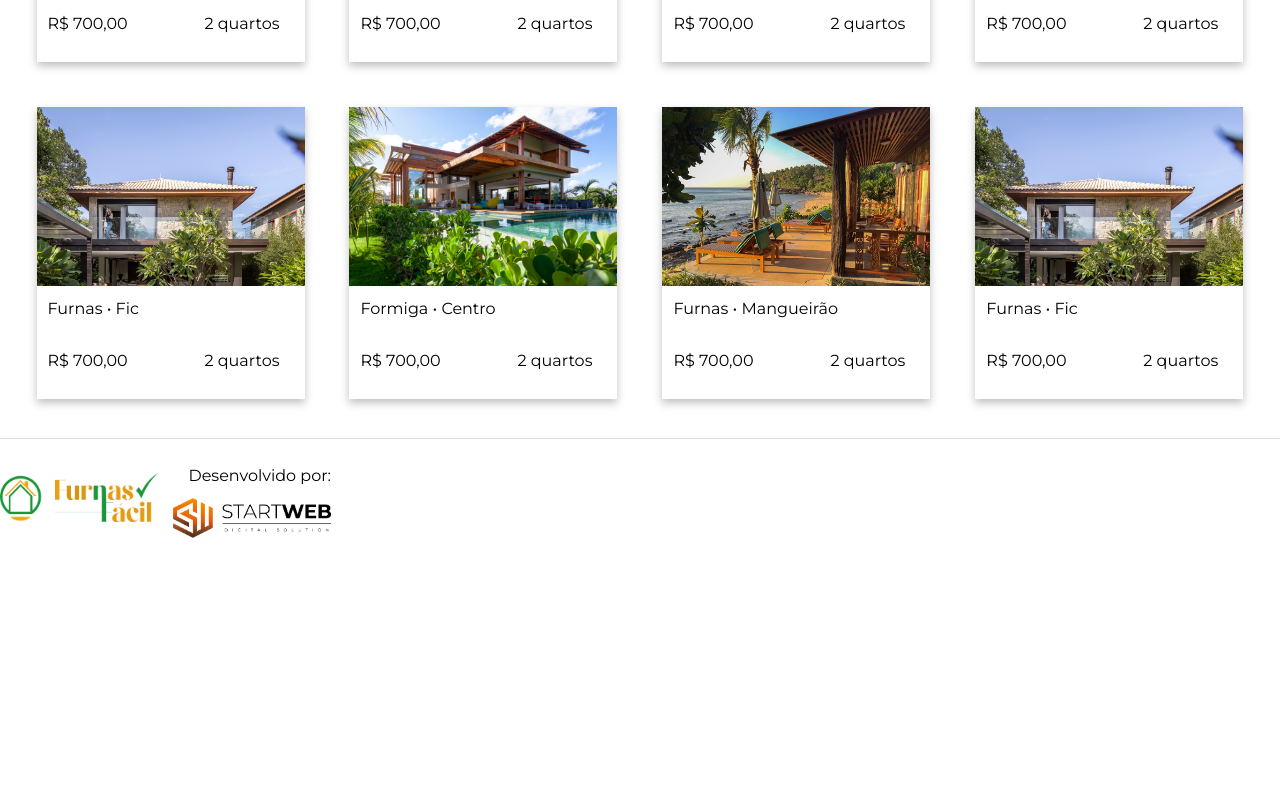
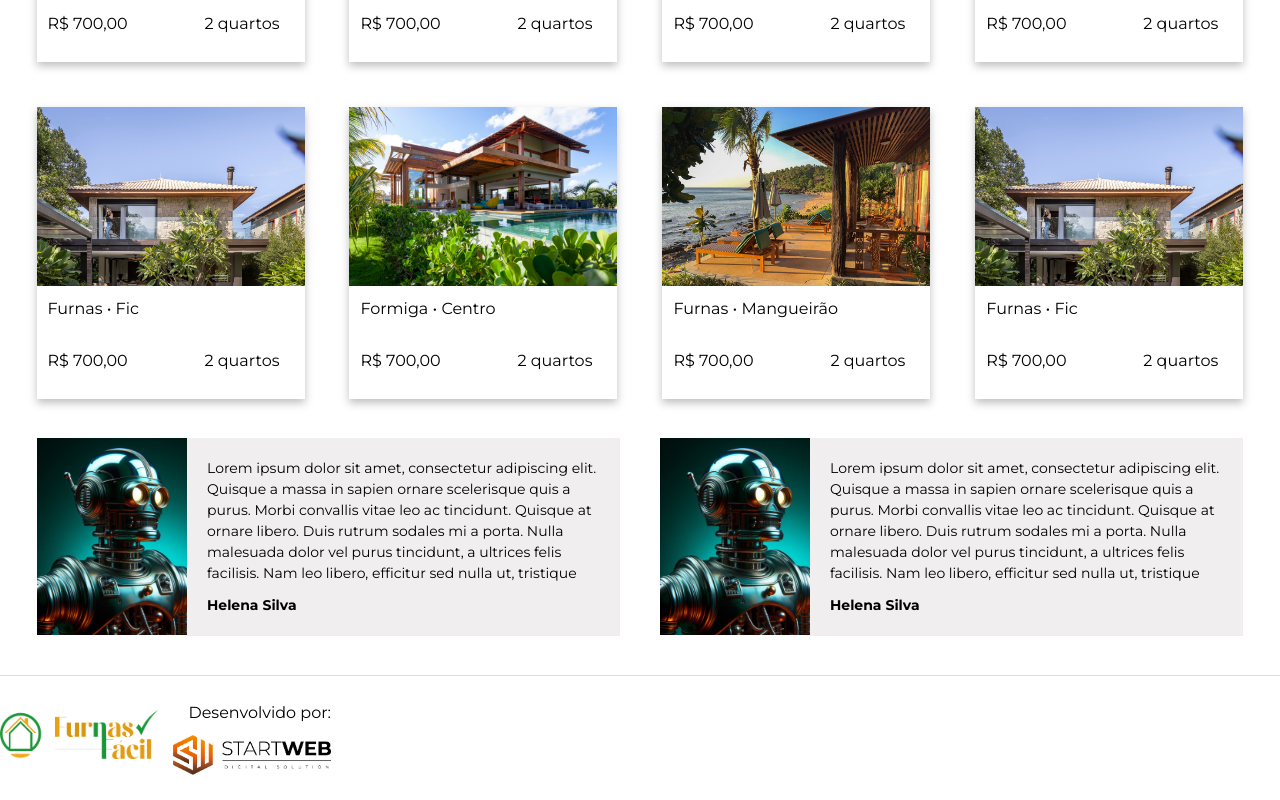
Before and after one commit to dnis666/frontend-furnasfacil, a React (Vite) app: page / in a window 1280 px wide. Shown: the part 1705-2505 px from the top of the page. Before the commit the page ends 2268 px from the top, so only its background shows below. Built offline with nearby package versions, Linux system fonts and the light colour scheme.

Commit message:
adicionando componente de depoimentos

```diff
--- a/src/App.tsx
+++ b/src/App.tsx
@@ -12,6 +12,7 @@ import TopRent from './components/TopRent/TopRent';
 import AdvertisingMiddle from './components/AdvertisingMiddle/AdvertisingMiddle';
 import BackToTheTop from './components/BackToTheTop/BackToTheTop';
 import Showroom from './components/ShowRoom';
+import Testimonials from './components/Testimonials';
 
 function App() {
   return (
@@ -23,6 +24,7 @@ function App() {
         <TopRent />
         <AdvertisingMiddle />
         <Showroom />
+        <Testimonials />
         <Footer />
         <BackToTheTop />
       </DeviceProvider>
--- /dev/null
+++ b/src/components/Testimonials/index.tsx
@@ -0,0 +1,54 @@
+import { useDevice } from '../DeviceContext/DeviceContext';
+
+import './style.css';
+
+import imgdefault from '../../assets/avatar-default.jpeg';
+
+const Testimonials = () => {
+  const { isMobile } = useDevice();
+
+  return isMobile ? (
+    <></>
+  ) : (
+    <>
+      <div className="testimonials-container">
+        <div className="testimonials-content">
+          <div className="testimony">
+            <div className="avatar">
+              <img src={imgdefault} alt="Helena Silva Avatar" />
+            </div>
+            <div className="content">
+              <div className="text">
+                Lorem ipsum dolor sit amet, consectetur adipiscing elit. Quisque
+                a massa in sapien ornare scelerisque quis a purus. Morbi
+                convallis vitae leo ac tincidunt. Quisque at ornare libero. Duis
+                rutrum sodales mi a porta. Nulla malesuada dolor vel purus
+                tincidunt, a ultrices felis facilisis. Nam leo libero, efficitur
+                sed nulla ut, tristique consequat lectus.
+              </div>
+              <div className="name">Helena Silva</div>
+            </div>
+          </div>
+          <div className="testimony">
+            <div className="avatar">
+              <img src={imgdefault} alt="Helena Silva Avatar" />
+            </div>
+            <div className="content">
+              <div className="text">
+                Lorem ipsum dolor sit amet, consectetur adipiscing elit. Quisque
+                a massa in sapien ornare scelerisque quis a purus. Morbi
+                convallis vitae leo ac tincidunt. Quisque at ornare libero. Duis
+                rutrum sodales mi a porta. Nulla malesuada dolor vel purus
+                tincidunt, a ultrices felis facilisis. Nam leo libero, efficitur
+                sed nulla ut, tristique consequat lectus.
+              </div>
+              <div className="name">Helena Silva</div>
+            </div>
+          </div>
+        </div>
+      </div>
+    </>
+  );
+};
+
+export default Testimonials;
--- /dev/null
+++ b/src/components/Testimonials/style.css
@@ -0,0 +1,55 @@
+.testimonials-container {
+  display: flex;
+  width: 100%;
+  margin-top: 39px;
+}
+
+.testimonials-content {
+  max-width: 1207px;
+  margin: 0 auto;
+  display: flex;
+  gap: 40px;
+}
+
+.testimony {
+  display: flex;
+}
+
+.testimony .avatar {
+  background: #d9d9d9;
+  width: 150px;
+  height: 197px;
+  overflow: hidden;
+  display: flex;
+  align-items: center;
+}
+
+.testimony .avatar img {
+  width: auto;
+  height: 100%;
+}
+
+.testimony .content {
+  flex: 1;
+  background: #f0eeee;
+  padding: 20px;
+}
+
+.testimony .content .name {
+  font-weight: bold;
+  margin-top: 10px;
+  font-size: 14px;
+}
+
+.testimony .content .text {
+  font-size: 14px;
+  max-height: 127px;
+  width: 393px;
+  text-overflow: ellipsis;
+  overflow: hidden;
+  white-space: wrap;
+}
+
+.testimony .content .text:hover {
+  overflow: auto;
+}
```
Also changed, not shown: src/assets/avatar-default.jpeg (added).
